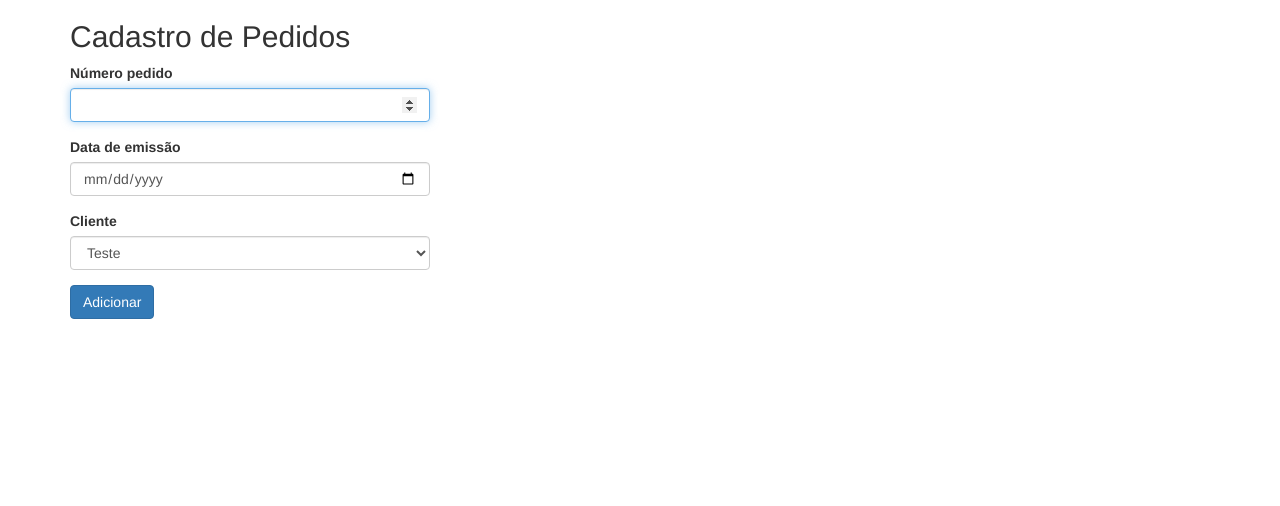
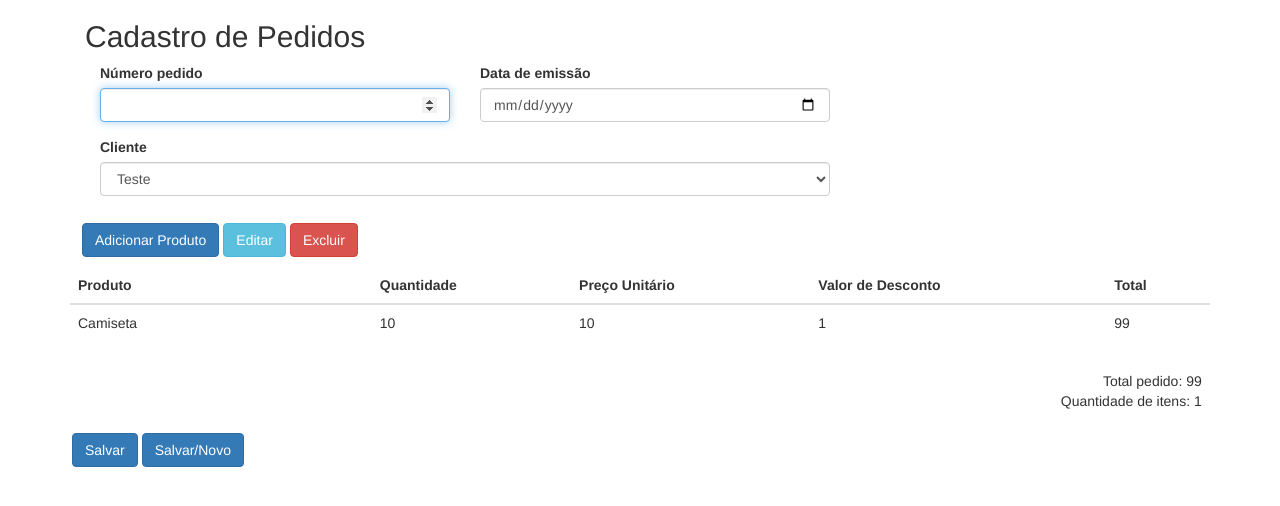
Before and after one commit to DiuariMolinari/Vuejs, a Vue app: page / in a window 1280 px wide. Shown: the top 506 px of the page. Built offline with nearby package versions, Linux system fonts and the light colour scheme.

Commit message:
Prototipo da tela de cadastro de pedidos e produtos

```diff
--- a/src/components/requests/FormRequest.vue
+++ b/src/components/requests/FormRequest.vue
@@ -1,29 +1,26 @@
 <template>
     <div class="container">
-        <div class="row">
-            <div class="col-4 col-lg-4" >
         <h2>Cadastro de Pedidos</h2>
         <form @submit.prevent="adicionarPedido" >
-                        <div class="form-group">
+            <div class="form-row">
+                <div class="form-group col-md-4">
                     <label for="requestNumber">Número pedido</label>
                     <input type="number" class="form-control" name="requestNumber" id="requestNumber" v-model="request.number"  autofocus required>
                 </div>
-                        <div class="form-group">
+                <div class="form-group col-md-4">
                     <label for="emitDate">Data de emissão</label>
                     <input type="date" class="form-control" name="emitDate" id="emitDate" v-model="request.emitDate" required >
                 </div>
-                    <div class="form-group">
+            </div>
+            <div class="form-row">
+                 <div class="form-group col-md-8">
                     <label for="client">Cliente</label>
                     <select class="form-control" name="client" id="client" v-model="request.client" required >
                         <option value="">Teste</option>
                     </select>
                 </div>
-
-                    <button v-if="this.isAdd" type="submit" class="btn btn-primary" @click="addRequest">Adicionar</button>
-                    <button v-else type="submit" class="btn btn-primary" @click="changeRequest">Alterar</button>
+            </div>
         </form>
-            </div>
-        </div>
     </div>
 </template>
 
--- a/src/components/requests/GridRequest.vue
+++ b/src/components/requests/GridRequest.vue
@@ -1,5 +1,42 @@
 <template>
-    <form-request></form-request>
+    <div class="container">
+        <form-request></form-request>
+        <div class="btnGroup">
+            <input class="btn btn-primary" type="button" value="Adicionar Produto">
+            <input class="btn btn-info"    type="button" value="Editar">
+            <input class="btn btn-danger"  type="button" value="Excluir">
+        </div>
+
+        <table class="table">
+            <thead>
+                <tr>
+                    <th id="tdName"  scope="col" class="column">Produto</th>
+                    <th id="tdEmail" scope="col" class="column">Quantidade</th>
+                    <th id="tdEmail" scope="col" class="column">Preço Unitário</th>
+                    <th id="tdEmail" scope="col" class="column">Valor de Desconto</th>
+                    <th id="tdEmail" scope="col" class="column">Total</th>
+                </tr>
+            </thead>
+            <tbody>
+                <tr v-for="p in request.products" v-bind:key="p.id" >
+                    <td> {{ p.name }} </td>
+                    <td> {{ p.amount }} </td>
+                    <td> {{ p.unitaryValue }} </td>
+                    <td> {{ p.discountValue }} </td>
+                    <td> {{ p.total }} </td>
+                </tr>
+                <div class="totalizer">
+                    <span>Total pedido: {{ this.totalRequest }}</span>
+                    <br>
+                    <span>Quantidade de itens: {{ this.request.products.length }}</span>
+                </div>
+            </tbody>
+        </table>
+        <div>
+            <input class="btn btn-primary" type="button" value="Salvar">
+            <input class="btn btn-primary"  type="button" value="Salvar/Novo">
+        </div>
+    </div>
 </template>
 
 <script>
@@ -11,8 +48,19 @@ export default {
                 id: '',
                 emitDate: '',
                 client: '',
+                products: [
+                    {
+                        id: 0,
+                        name: 'Camiseta',
+                        amount: 10,
+                        unitaryValue: 10,
+                        discountValue: 1,
+                        total: 0,
+                    }
+                ],
             },
             isAdd: true,
+            totalRequest: 0,
         }
     },
     emits: [
@@ -21,15 +69,34 @@ export default {
     methods: {
 
     },
-    // mounted : {
 
-    // },
+    mounted() {
+        if(this.request.products)
+        {
+            this.request.products.map(prod => {
+                prod.total = prod.amount * prod.unitaryValue - prod.discountValue;
+                this.totalRequest += prod.total;
+            });
+        }
+    },
+
     components: {
         FormRequest
-    }
+    },
 }
 </script>
 
 <style>
-
+    .btnGroup {
+        margin: 10px;
+    }
+    .btn {
+        margin: 2px;
+    }
+    .totalizer {
+        align-content: initial;
+        text-align: right;
+        width: 375%;
+        padding-top: 10%;
+    }
 </style>
```
Lines whose indentation alone changed are shown as unchanged.
